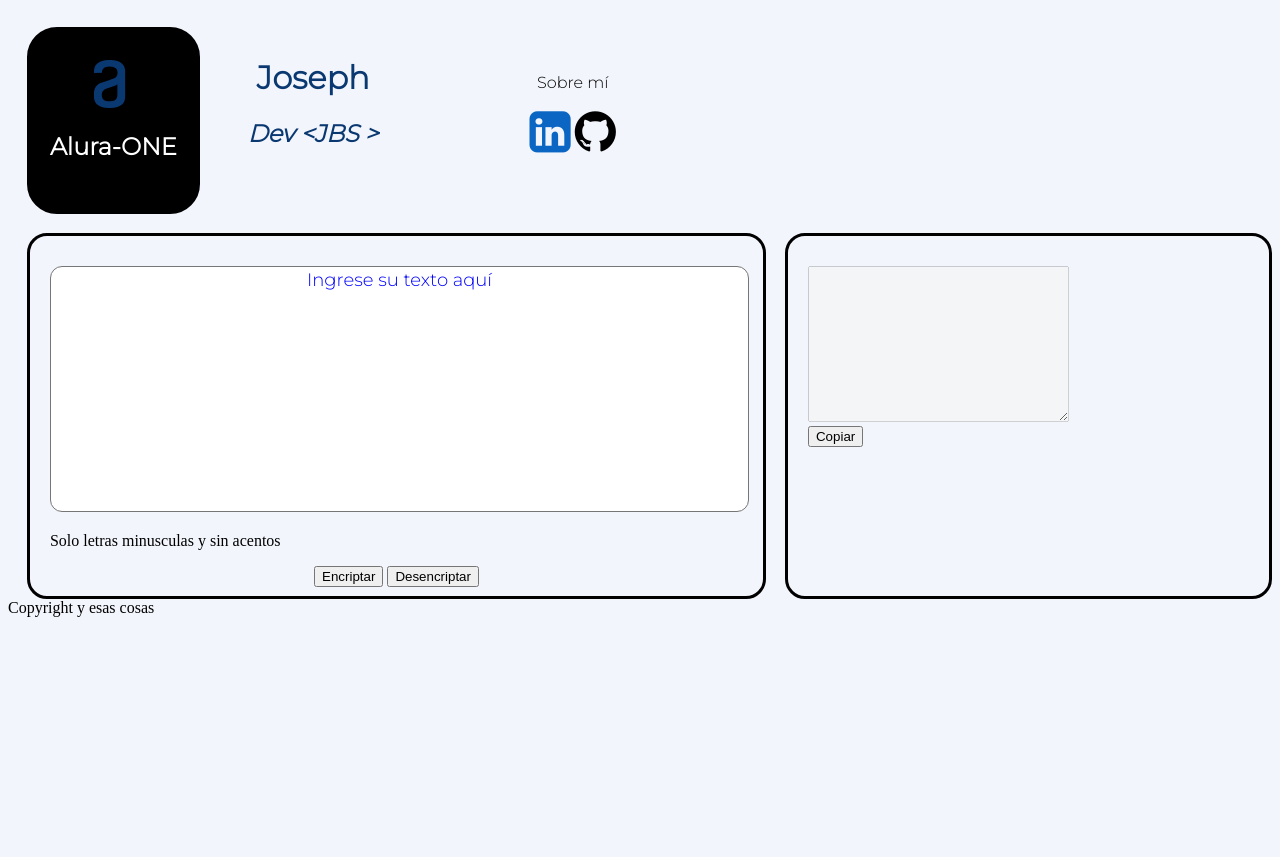
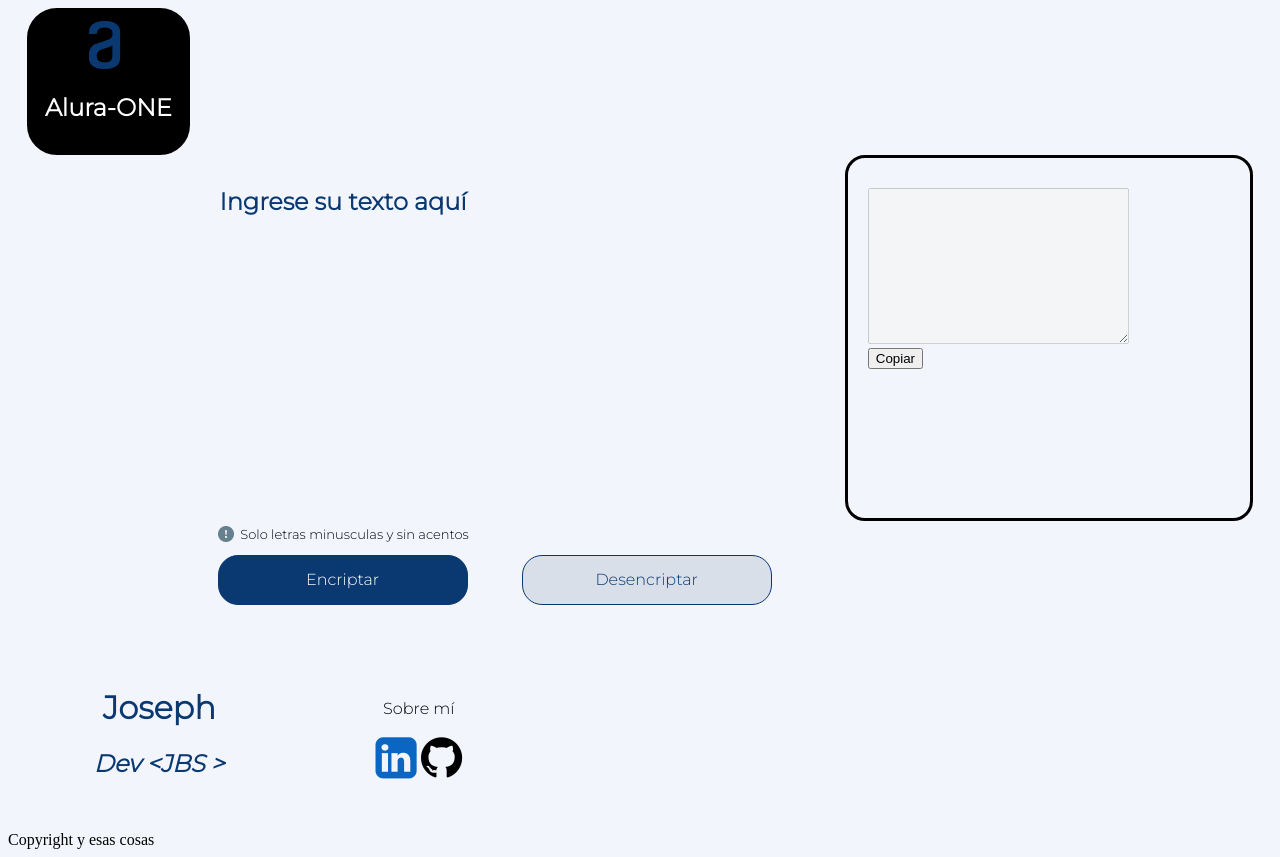
Before and after one commit to JosephJBS/Encriptador-ChallengeONE, a plain HTML site: page Encriptador.html in a window 1280 px wide. Before the commit the page ends 800 px from the top, so only its background shows below. Drawn offline with Linux system fonts and the light colour scheme.

Commit message:
finish desing input textarea

```diff
--- a/Encriptador.html
+++ b/Encriptador.html
@@ -6,7 +6,7 @@
     <meta http-equiv="X-UA-Compatible" content="IE=edge" />
     <meta name="viewport" content="width=device-width, initial-scale=1.0" />
     <link href="https://fonts.googleapis.com/css2?family=Montserrat:wght@300&display=swap" rel="stylesheet" />
-
+    <link rel="shortcut icon" href="assets/1813806.png">
     <link rel="stylesheet" href="style-Encryptador.css" />
     <link rel="stylesheet" href="https://cdnjs.cloudflare.com/ajax/libs/font-awesome/4.7.0/css/font-awesome.min.css" />
     <title>Encriptador Oracle</title>
@@ -19,29 +19,16 @@
                 <img src="assets/Frame 6.png" alt="aluraOne" />
                 <h2 >Alura-ONE</h2>
             </div>
-
-            <div class="dev-info">
-                <b><strong> <h1>Joseph</h1></strong></b>
-
-
-                <h2 class="label">Dev &lt;JBS &gt;</h2>
-            </div>
-
-            <div class="contacto-info">
-                <p>Sobre mí</p>
-                <a href="https://www.linkedin.com/in/joseph-bellido-suica-a9789a255/" title="LinkedIn" class="" target="_blank"><i id="bt-linkedin"
-                        class="fa fa-linkedin-square"></i></a>
-
-                <a href="https://github.com/JosephJBS" title="Github" class="btn btn-linkedin btn-lg" target="_blank"><i
-                        class="fa fa-github" id="bt-github"></i></a>
-            </div>
         </div>
     </header>
 
     <main>
         <div class="input-area">
             <textarea cols="30" rows="10" placeholder="Ingrese su texto aquí" class="input-txarea"></textarea>
-            <p class="info">Solo letras minusculas y sin acentos</p>
+
+            <div class="reglas">
+                <img class="regla-img" src="assets/bi_exclamation-circle-fill-1.png" alt=""> <p class="regla-info"> &nbsp; Solo letras minusculas y sin acentos</p>
+            </div>
 
             <div class="area-botones">
                 <input type="submit" value="Encriptar" class="bt-encriptar" />
@@ -56,7 +43,27 @@
         </div>
     </main>
 
-    <footer>Copyright y esas cosas</footer>
+    <footer>
+
+    <div class="footer-content">
+            <div class="dev-info">
+                <b><strong> <h1>Joseph</h1></strong></b>
+                <h2 class="label">Dev &lt;JBS &gt;</h2>
+            </div>
+
+            <div class="contacto-info">
+                <p>Sobre mí</p>
+                <a href="https://www.linkedin.com/in/joseph-bellido-suica-a9789a255/" title="LinkedIn" class="" target="_blank"><i id="bt-linkedin"
+                        class="fa fa-linkedin-square"></i></a>
+
+                <a href="https://github.com/JosephJBS" title="Github" class="btn btn-linkedin btn-lg" target="_blank"><i
+                        class="fa fa-github" id="bt-github"></i></a>
+            </div>
+        </div>
+
+
+
+        Copyright y esas cosas</footer>
 </body>
 
 </html>
--- a/style-Encryptador.css
+++ b/style-Encryptador.css
@@ -10,8 +10,8 @@ body{
 
 .alura-info{
     border: black solid;
-    padding: 30px 20px;
-    margin:  1.5% 1.5%;
+    padding: 10px 15px;
+    margin:  0 1.5%;
     font-family: 'Montserrat', sans-serif;
     background-color: black;
     border-radius: 30px;
@@ -24,7 +24,7 @@ body{
 .dev-info{
     /* border: black solid; */
     padding: 10px 10px;
-    margin:  1.5% 1.5%;
+    margin:  1.5% 1.5% 1.5% 6%;
     text-align: center;
     font-family: 'Montserrat', sans-serif;
 }
@@ -60,38 +60,34 @@ body{
 }
 
 
-
-
-
-
-
-
-
-
-
 /* MAIN CSS ELEMENTS*/
 .input-area{
-    margin: 0 1.5%;
-    border: black 3px solid;
+    margin: 0 1.5% 1.5% 15%;
+    /* border: black 3px solid; */
     padding: 30px 20px;
     width: 55%;
-    height: 300px;
+    height: 400px;
     border-radius: 20px;
-
 }
 
 .input-txarea{
-    /*border: none;  /*Agregar cuando tengas el area correcta*/
+    border: 0px;  /*Agregar cuando tengas el area correcta*/
+    background-color: #f3f5fc;
+    font-size: 24px;
+    color: #0a3871;
+    font-weight: bold;
     height: 80%;
     width: 100%;
     border-radius: 12px;
     resize: none;
-
+    outline: none; /*quita el borde cuando se selecciona*/
+    font-family: 'Montserrat', sans-serif;
 }
 
 .input-txarea::placeholder{
-    color: blue;
-    font-size: large;
+    color: #0a3871;
+    font-size: 24px;
+    font-weight: bold;
     font-family: 'Montserrat', sans-serif;
 }
 
@@ -103,14 +99,58 @@ body{
 .input-txarea:hover{
     border-color: rgb(29, 114, 199);
     place-content: unset;
+    border: 0px;
 }
 
-.area-botones{
-    text-align: center;
+.regla-info{
+    font-family: 'Montserrat', sans-serif;
+    font-size: small;
+}
+
+.regla-img{
+    float: left;
+}
+
+.bt-encriptar{
+    color: white;
+    font-size: medium;
+    border:1px solid #0a3871;
+    margin-bottom: 10px;
+    background-color: #0a3871 ;
+    height: 50px;
+    width: 250px;
+    border-radius: 20px;
+    font-family: 'Montserrat', sans-serif;
+    margin-right: 50px;
+}
+
+.bt-encriptar:hover{
+    font-size: 18px;
+    background-color: #0d4181 ;
+    transition: 0.2s;
+}
+
+.bt-desencriptar{
+    color: #0a3871;
+    font-size: medium;
+    border:1px solid #0a3871;
+    margin-bottom: 10px;
+    background-color: #d8dfe8;
+    height: 50px;
+    width: 250px;
+    border-radius: 20px;
+    font-family: 'Montserrat', sans-serif;
+}
+
+.bt-desencriptar:hover{
+    font-size: 18px;
+    background-color: #cad1da ;
+    transition: 0.2s;
 }
 
 .output-area{
     border: black 3px solid;
+    margin: 0 1.5%;
     padding: 30px 20px;
     width: 35%;
     height: 300px;
@@ -121,19 +161,16 @@ main{
     display: flex;
 }
 
-
-
+/*
 ::-webkit-input-placeholder {
     color: red;
     text-align: center;
 }
 :-moz-placeholder {
-    /* Firefox 18- */
     color: red;
     text-align: center;
 }
 ::-moz-placeholder {
-    /* Firefox 19+ */
     color: red;
     text-align: center;
 }
@@ -141,3 +178,13 @@ main{
     color: red;
     text-align: center;
 }
+*/
+
+
+/* FOOTER CSS ELEMENTS*/
+
+.footer-content{
+    text-align: center;
+    align-items: center;
+    display: flex;
+}
```
Also changed, not shown: assets/1813806.png (added), assets/Muñeco.png (added), assets/bi_exclamation-circle-fill-1.png (added).
